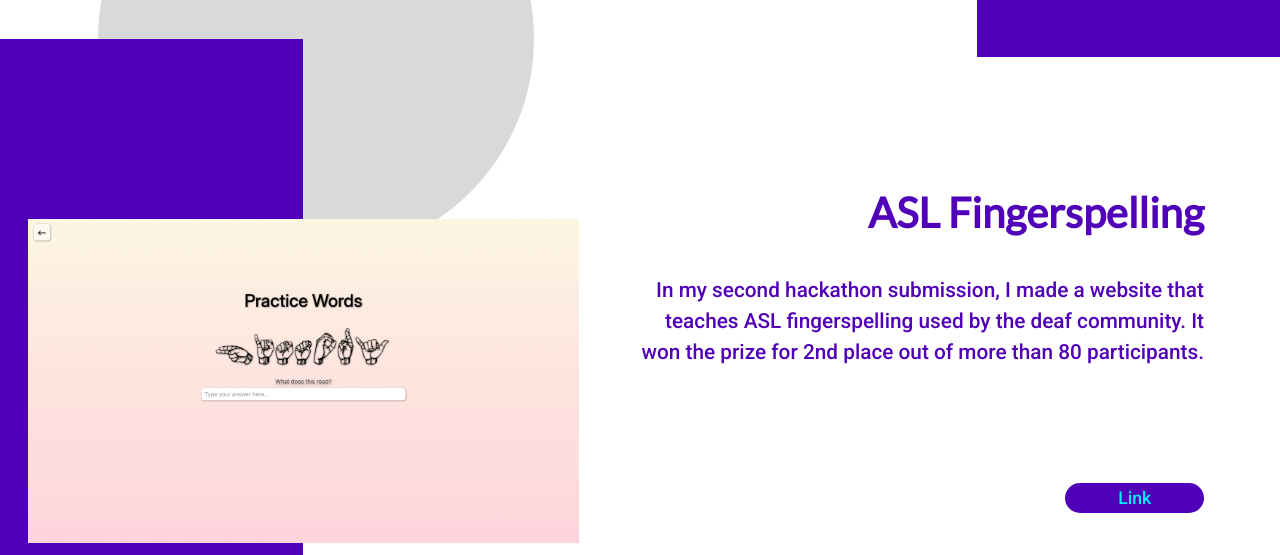
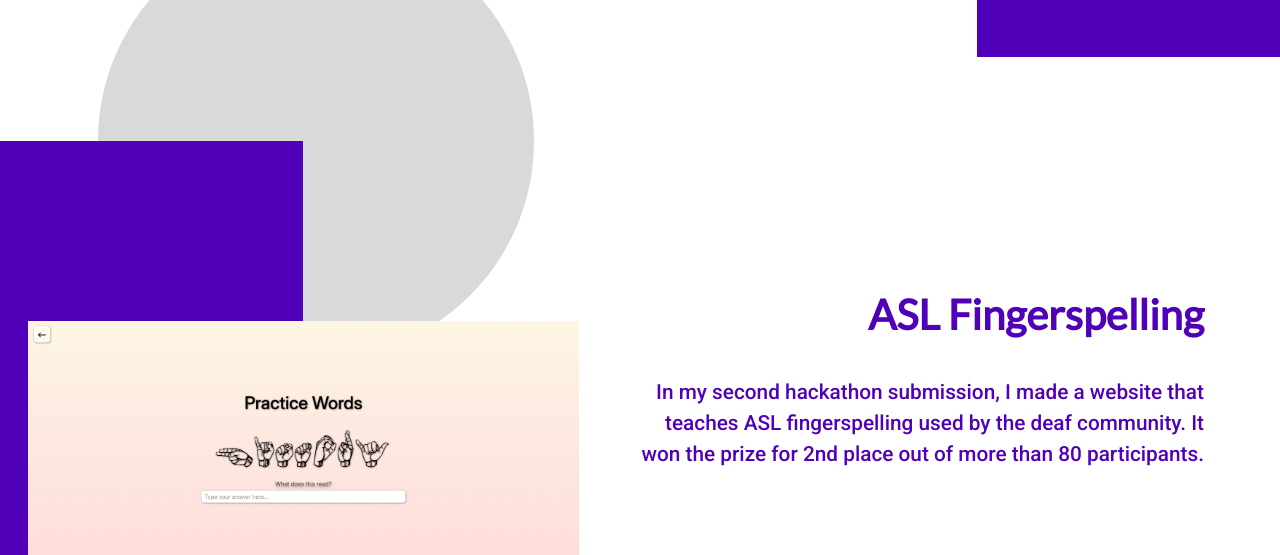
Before and after one commit to daksh-g/Portfolio, a plain HTML site: page index.html in a window 1280 px wide. Shown: the part 3390-3945 px from the top of the page. Drawn offline with nearby package versions, Linux system fonts and the light colour scheme.

Commit message:
Margin change 📃

```diff
--- a/styles/styles.css
+++ b/styles/styles.css
@@ -420,6 +420,10 @@ img[src='images/github.svg'] {
         margin-bottom: 0;
     }
 
+    .project.asl {
+        margin-top: 38vw;
+    }
+
     .project.maze, .project.mandelbrot {
         margin-bottom: 12vw;
     }
```
